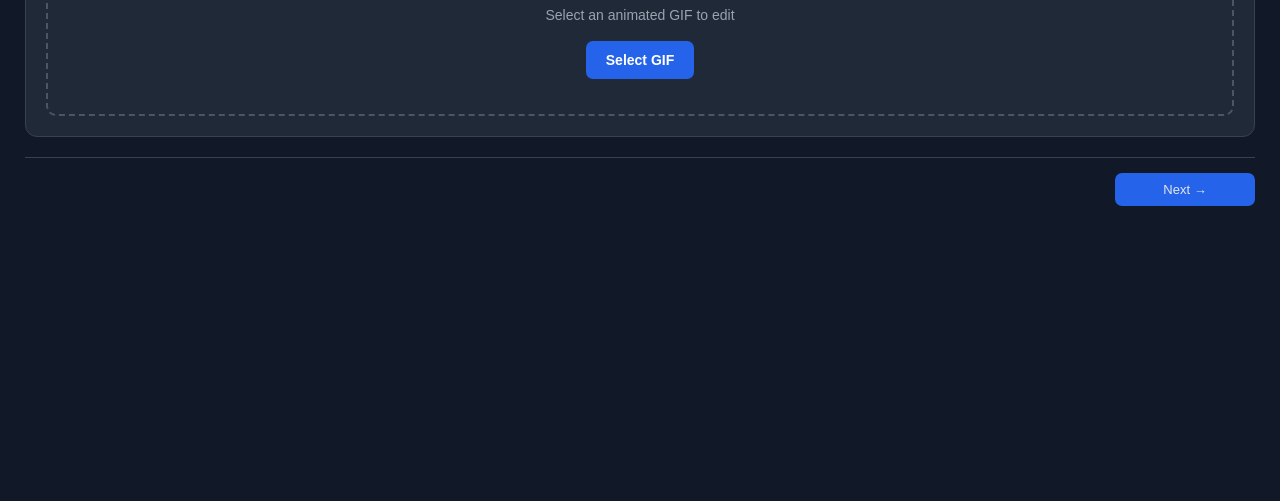
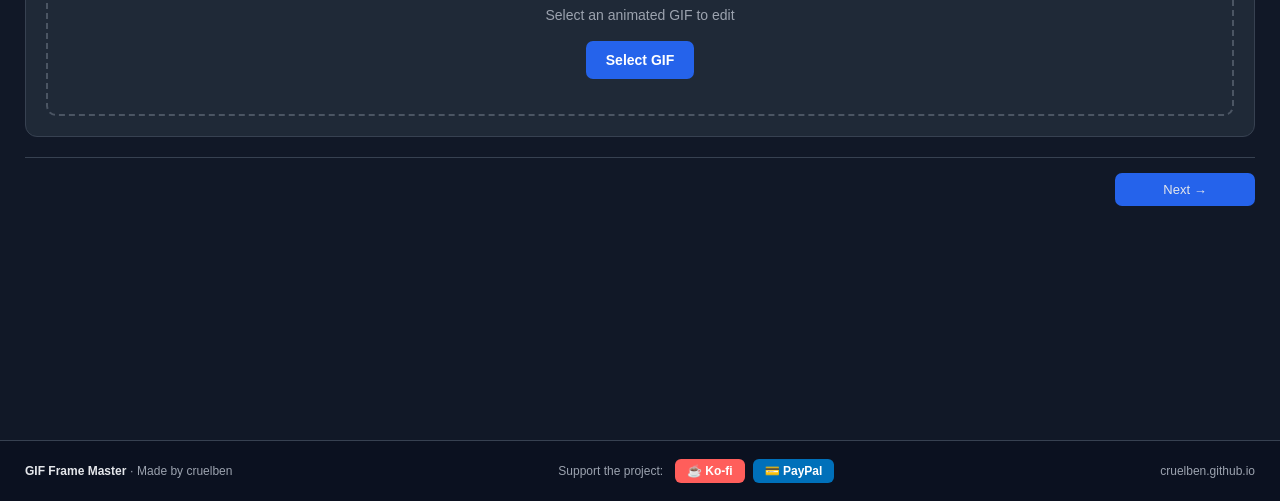
Before and after one commit to cruelben/GIF-FrameMaster, a browser extension: page index.html in a window 1280 px wide. Shown: the part 299-800 px from the top of the page. Drawn offline with Linux system fonts and the light colour scheme.

Commit message:
Add files via upload

```diff
--- a/index.html
+++ b/index.html
@@ -32,6 +32,9 @@
 
         body {
             min-height: 100vh;
+
+            display: flex;
+            flex-direction: column;
         }
 
         /* =====================================================
@@ -200,6 +203,8 @@
             max-width: 1500px;
             margin: 0 auto;
             padding: 25px;
+
+            flex: 1 0 auto;
         }
 
         /* =====================================================
@@ -1508,6 +1513,105 @@
         }
 
         /* =====================================================
+           APP FOOTER
+        ===================================================== */
+
+        .app-footer {
+            width: 100%;
+
+            padding: 18px 25px;
+
+            background: #0b1120;
+
+            border-top: 1px solid #374151;
+
+            color: #9ca3af;
+            font-size: 12px;
+
+            flex-shrink: 0;
+        }
+
+        .app-footer-inner {
+            max-width: 1500px;
+            margin: 0 auto;
+
+            display: flex;
+            flex-wrap: wrap;
+            align-items: center;
+            justify-content: space-between;
+
+            gap: 12px;
+        }
+
+        .footer-brand {
+            color: #9ca3af;
+        }
+
+        .footer-brand strong {
+            color: #e5e7eb;
+            font-weight: 600;
+        }
+
+        .footer-support {
+            display: flex;
+            align-items: center;
+            flex-wrap: wrap;
+
+            gap: 8px;
+
+            color: #9ca3af;
+        }
+
+        .footer-support-label {
+            margin-right: 4px;
+        }
+
+        .support-link {
+            display: inline-flex;
+            align-items: center;
+
+            gap: 5px;
+
+            padding: 5px 12px;
+
+            border-radius: 6px;
+
+            color: #ffffff;
+            text-decoration: none;
+            font-size: 12px;
+            font-weight: 600;
+
+            transition: 0.15s;
+        }
+
+        .support-link.kofi {
+            background: #ff5e5b;
+        }
+
+        .support-link.kofi:hover {
+            background: #ff7a77;
+        }
+
+        .support-link.paypal {
+            background: #0070ba;
+        }
+
+        .support-link.paypal:hover {
+            background: #0091ea;
+        }
+
+        .footer-github {
+            color: #9ca3af;
+            text-decoration: none;
+            font-size: 12px;
+            transition: 0.15s;
+        }
+
+        .footer-github:hover {
+            color: #60a5fa;
+        }
+
+        /* =====================================================
            SCROLLBAR
         ===================================================== */
 
@@ -1591,6 +1695,15 @@
             .export-comparison td {
                 padding: 8px 10px;
                 font-size: 12px;
+            }
+
+            .app-footer-inner {
+                justify-content: center;
+                text-align: center;
+            }
+
+            .footer-support {
+                justify-content: center;
             }
         }
     </style>
@@ -2959,6 +3072,59 @@
 
 
     <!-- =====================================================
+         APP FOOTER
+    ====================================================== -->
+
+    <footer class="app-footer">
+
+        <div class="app-footer-inner">
+
+            <div class="footer-brand">
+                <strong>GIF Frame Master</strong>
+                · Made by cruelben
+            </div>
+
+            <div class="footer-support">
+
+                <span class="footer-support-label">
+                    Support the project:
+                </span>
+
+                <a
+                    class="support-link kofi"
+                    href="https://ko-fi.com/cruelben"
+                    target="_blank"
+                    rel="noopener noreferrer"
+                >
+                    ☕ Ko-fi
+                </a>
+
+                <a
+                    class="support-link paypal"
+                    href="https://paypal.me/bben"
+                    target="_blank"
+                    rel="noopener noreferrer"
+                >
+                    💳 PayPal
+                </a>
+
+            </div>
+
+            <a
+                class="footer-github"
+                href="https://cruelben.github.io/"
+                target="_blank"
+                rel="noopener noreferrer"
+            >
+                cruelben.github.io
+            </a>
+
+        </div>
+
+    </footer>
+
+
+    <!-- =====================================================
          LOCAL LIBRARIES
     ====================================================== -->
 
```
Also changed, not shown: 1 other file.
